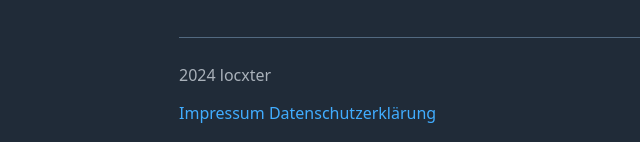
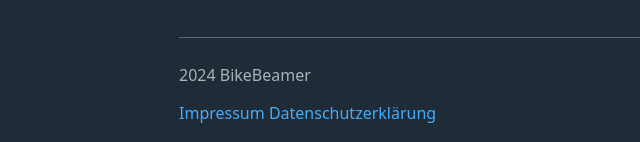
Before and after one commit to BikeBeamer/bikebeamer.github.io, a plain HTML site: page index.html in a window 1280 px wide. Shown: the part 1138-1280 px from the top of the page, 61-701 px from the left. Drawn offline with Linux system fonts and the light colour scheme; files that its build step writes are made by us from their sources.

Commit message:
Removed my username from the footer.

```diff
--- a/index.html
+++ b/index.html
@@ -62,7 +62,7 @@
             <p>giscus embed</p>
         </main>
         <footer>
-            <p>2024 locxter</p>
+            <p>2024 BikeBeamer</p>
             <p>
                 <a href="./impressum.html">Impressum</a>
                 <a href="./datenschutzerklaerung.html">Datenschutzerklärung</a>
```
Also changed, not shown: 404.html (+1 -1 lines), datenschutzerklaerung.html (+1 -1 lines), impressum.html (+1 -1 lines).
